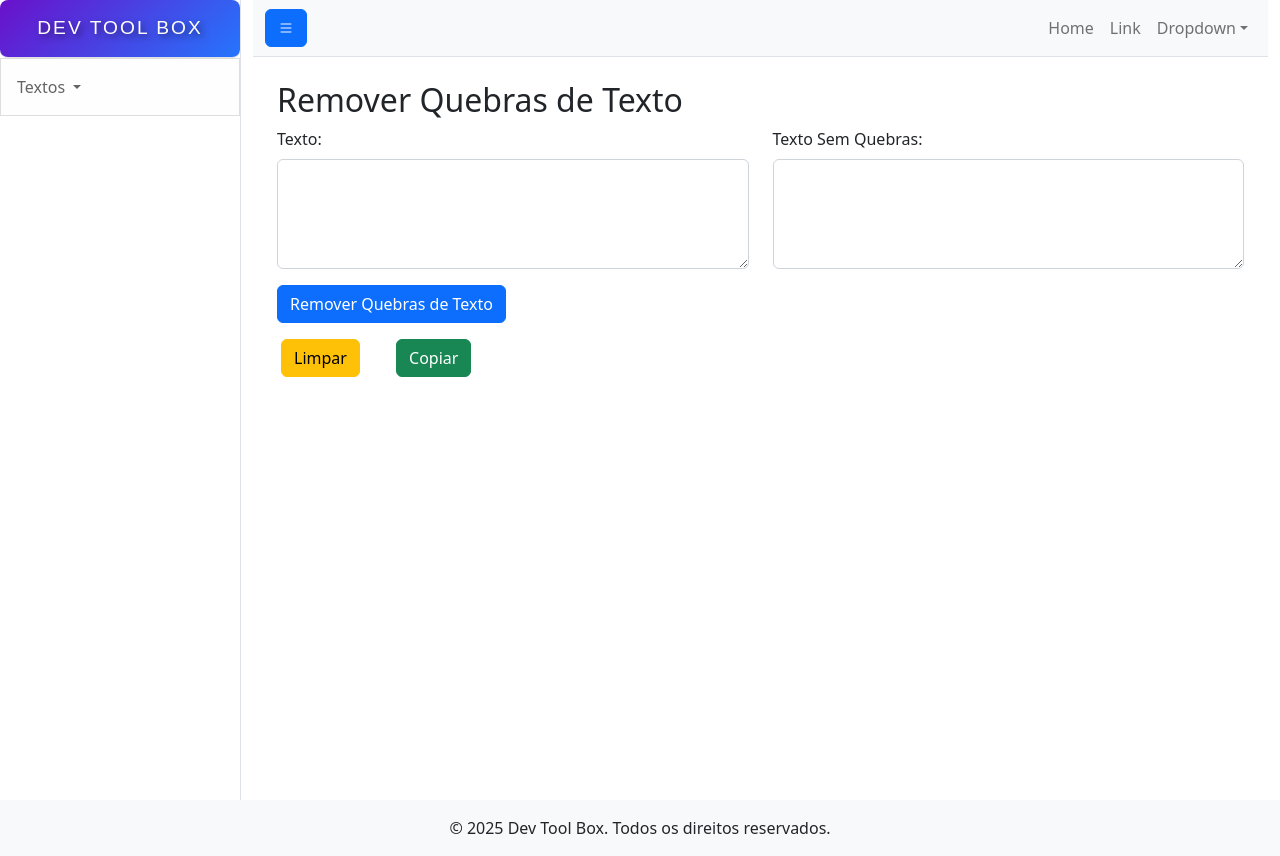
After one commit to JeffersonEstevo/DevToolBox, a Django app: page /remover_quebras/ in a window 1280 px wide. The commit adds this page. Run offline with Django 4.2, Linux system fonts and the light colour scheme; some libraries are stand-ins or nearby versions.

Commit message:
Adicionando remover_quebras

```diff
--- /dev/null
+++ b/dev_tool_box/core/static/core/js/remover_quebras.js
@@ -0,0 +1,20 @@
+document.getElementById("remove-linebreaks-button").addEventListener("click", function () {
+    const originalText = document.getElementById("original-text").value;
+    const textWithoutLineBreaks = originalText.replace(/(\r\n|\n|\r)/g, " ").replace(/\s{2,}/g, " ");
+    document.getElementById("modified-text").value = textWithoutLineBreaks;
+});
+
+document.getElementById("clean-button").addEventListener("click", function () {
+    document.getElementById("original-text").value = "";
+    document.getElementById("modified-text").value = "";
+});
+
+document.getElementById("copy-button").addEventListener("click", function () {
+    const modifiedText = document.getElementById("modified-text");
+    modifiedText.select();
+    document.execCommand("copy");
+
+    const copyAlert = document.getElementById("copy-alert");
+    copyAlert.classList.remove("d-none");
+    setTimeout(() => copyAlert.classList.add("d-none"), 2000);
+});
--- a/dev_tool_box/core/templates/core/base.html
+++ b/dev_tool_box/core/templates/core/base.html
@@ -36,6 +36,7 @@
                             <li><a class="dropdown-item" href="{% url 'remover_espacos' %}">Remover Espaços Extras</a></li>
                             <li><a class="dropdown-item" href="{% url 'remover_acentos' %}">Remover Acentos</a></li>
                             <li><a class="dropdown-item" href="{% url 'remover_pontuacao' %}">Remover Pontuação</a></li>
+                            <li><a class="dropdown-item" href="{% url 'remover_quebras' %}">Remover Quebras de Texto</a></li>
                         </ul>
                     </div>
                 </div>
--- /dev/null
+++ b/dev_tool_box/core/templates/core/remover_quebras.html
@@ -0,0 +1,34 @@
+{% extends "core/base.html" %}
+{% load static %}
+
+{% block content %}
+<div class="container-fluid">
+    <h2 class="mt-4">Remover Quebras de Texto</h2>
+
+    <div class="row">
+        <div class="col-md-6">
+            <div class="mb-3">
+                <label for="original-text" class="form-label">Texto:</label>
+                <textarea id="original-text" class="form-control" rows="4"></textarea>
+            </div>
+        </div>
+
+        <div class="col-md-6">
+            <div class="mb-3">
+                <label for="modified-text" class="form-label">Texto Sem Quebras:</label>
+                <textarea id="modified-text" class="form-control" rows="4" readonly></textarea>
+            </div>
+        </div>
+    </div>
+    <button id="remove-linebreaks-button" class="btn btn-primary">Remover Quebras de Texto</button>
+</div>
+
+<button id="clean-button" class="btn btn-warning m-3">Limpar</button>
+<button id="copy-button" class="btn btn-success m-3">Copiar</button>
+<div id="copy-alert" class="alert alert-success d-none" role="alert">
+    Texto copiado com sucesso!
+</div>
+
+<script src="{% static 'core/js/remover_quebras.js' %}"></script>
+
+{% endblock %}
--- a/dev_tool_box/core/urls.py
+++ b/dev_tool_box/core/urls.py
@@ -15,6 +15,7 @@ urlpatterns = [
     path('remover_espacos/', views.remover_espacos, name='remover_espacos'),
     path('remover_acentos/', views.remover_acentos, name='remover_acentos'),
     path('remover_pontuacao/', views.remover_pontuacao, name='remover_pontuacao'),
+    path('remover_quebras/', views.remover_quebras, name='remover_quebras'),
 ]
 
 if settings.DEBUG:
--- a/dev_tool_box/core/views.py
+++ b/dev_tool_box/core/views.py
@@ -34,3 +34,6 @@ def remover_acentos(request):
 
 def remover_pontuacao(request):
     return render(request, "core/remover_pontuacao.html")
+
+def remover_quebras(request):
+    return render(request, "core/remover_quebras.html")
```
